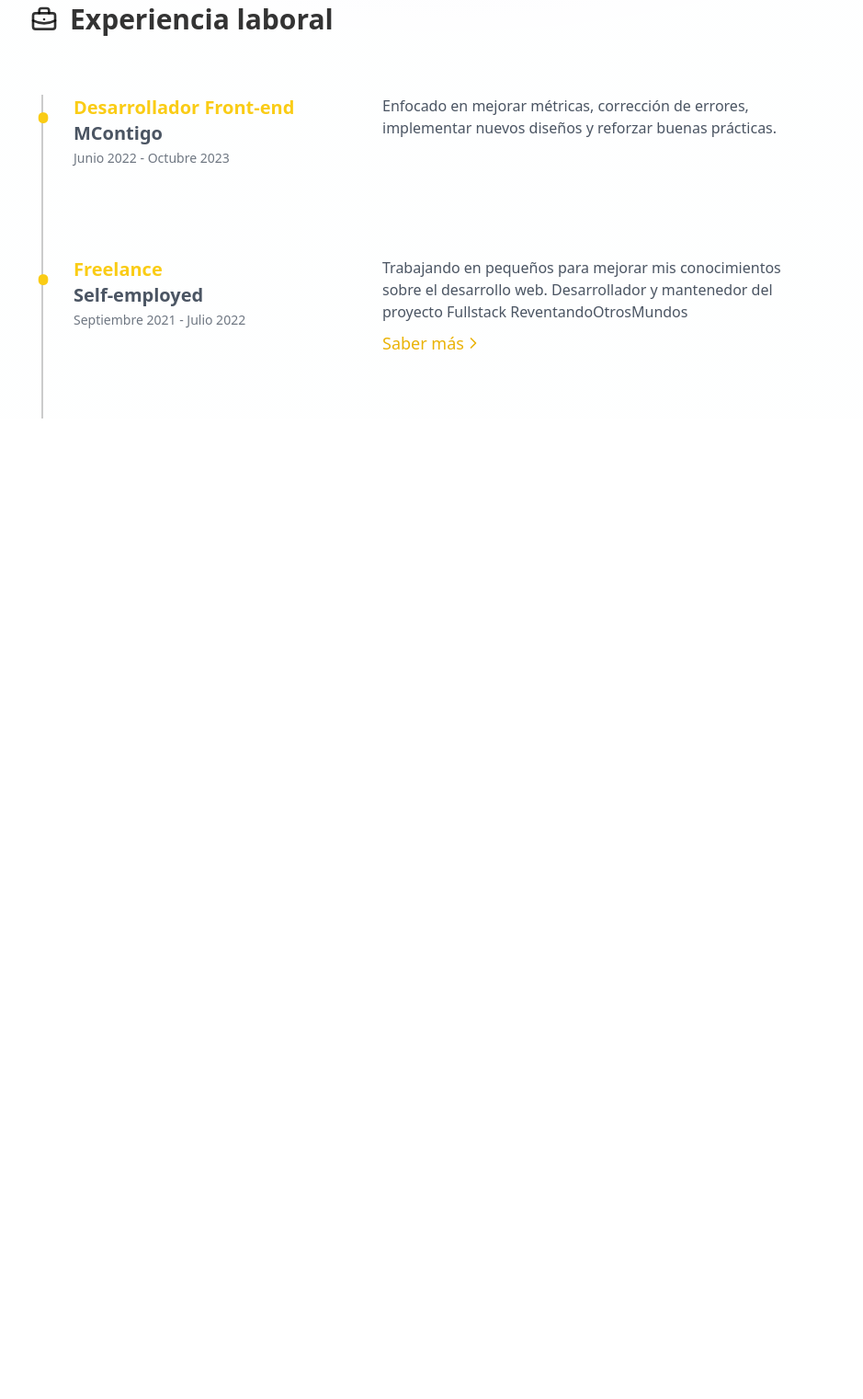
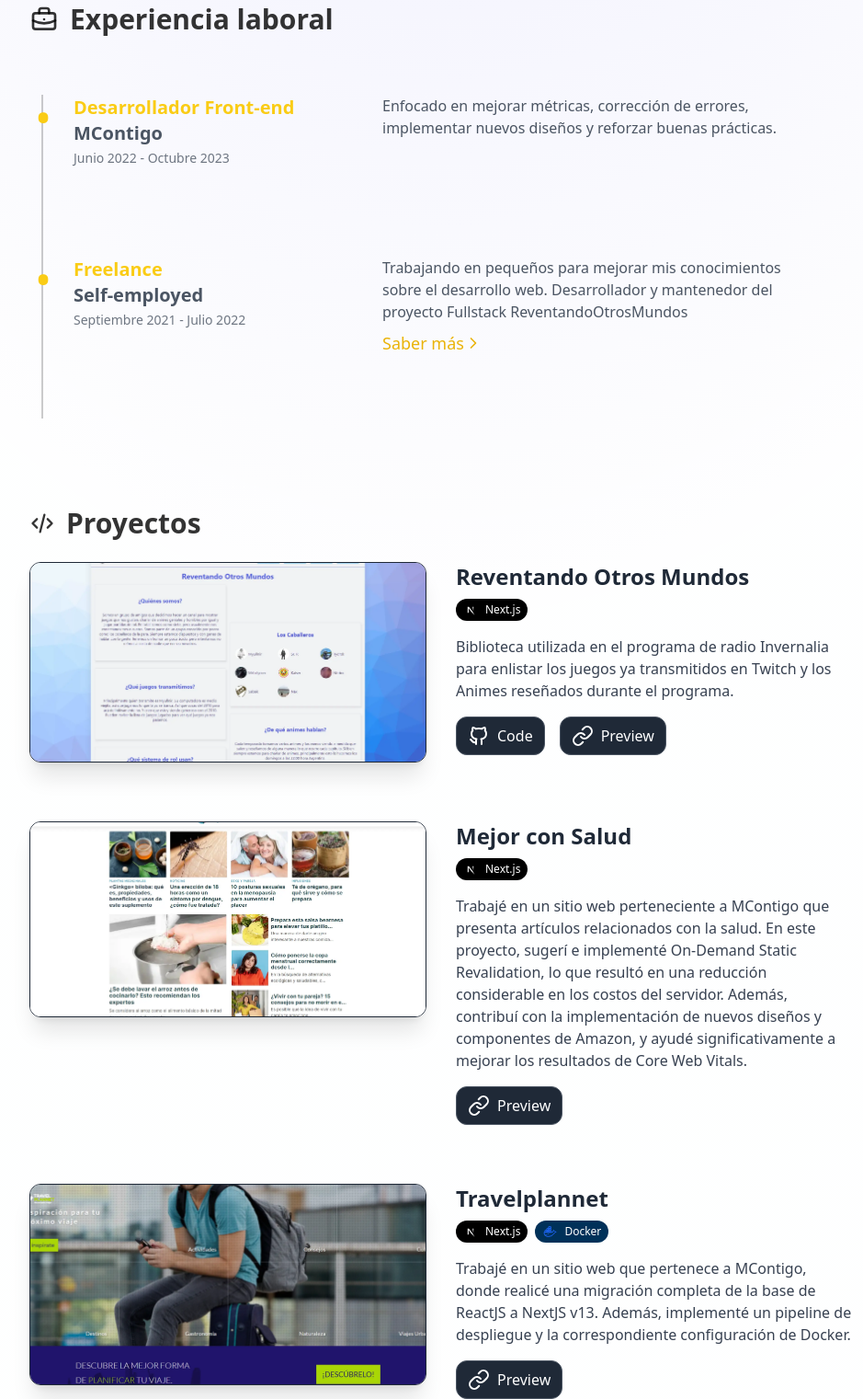
Before and after one commit to AguirreEze/portfolio2024, an Astro site: page / in a window 1280 px wide. Shown: the part 587-2108 px from the top of the page at 92% size, without its empty margins (160-1099 px from the left). Before the commit the page ends 1042 px from the top, so only its background shows below. Built offline with nearby package versions, Linux system fonts and the light colour scheme; Astro itself is replaced by a stand-in of ours.

Commit message:
feat: Projects

```diff
--- /dev/null
+++ b/src/components/Projects.astro
@@ -0,0 +1,116 @@
+---
+import GitHub from "./icons/GitHub.astro";
+import NextJS from "./icons/NextJS.astro";
+import Docker from "./icons/Docker.astro";
+import Tailwind from "./icons/Tailwind.astro";
+import Link from "./icons/Link.astro";
+import LinkButton from "./LinkButton.astro";
+
+const TAGS = {
+  NEXT: {
+    name: "Next.js",
+    class: "bg-black text-white",
+    icon: NextJS,
+  },
+  TAILWIND: {
+    name: "Tailwind CSS",
+    class: "bg-[#003159] text-white",
+    icon: Tailwind,
+  },
+  DOCKER: {
+    name: "Docker",
+    class: "bg-[#003159] text-white",
+    icon: Docker,
+  },
+};
+
+const PROJECTS = [
+  {
+    title: "Reventando Otros Mundos",
+    description:
+      "Biblioteca utilizada en el programa de radio Invernalia para enlistar los juegos ya transmitidos en Twitch y los Animes reseñados durante el programa.",
+    link: "https://reventandootrosmundos.vercel.app/",
+    github: "https://github.com/AguirreEze/reventando_otros_mundos",
+    image: "/projects/ReventandoOtrosMundos.webp",
+    imgAlt: "Project sneak peek image",
+    tags: [TAGS.NEXT],
+  },
+  {
+    title: "Mejor con Salud",
+    description:
+      "Trabajé en un sitio web perteneciente a MContigo que presenta artículos relacionados con la salud. En este proyecto, sugerí e implementé On-Demand Static Revalidation, lo que resultó en una reducción considerable en los costos del servidor. Además, contribuí con la implementación de nuevos diseños y componentes de Amazon, y ayudé significativamente a mejorar los resultados de Core Web Vitals.",
+    link: "https://mejorconsalud.as.com",
+    image: "/projects/MejorConSalud.webp",
+    imgAlt: "Project sneak peek image",
+    tags: [TAGS.NEXT],
+  },
+  {
+    title: "Travelplannet",
+    description:
+      "Trabajé en un sitio web que pertenece a MContigo, donde realicé una migración completa de la base de ReactJS a NextJS v13. Además, implementé un pipeline de despliegue y la correspondiente configuración de Docker.",
+    link: "https://travelplannet.com",
+    image: "/projects/TravelPlannet.webp",
+    imgAlt: "Project sneak peek image",
+    tags: [TAGS.NEXT, TAGS.DOCKER],
+  },
+];
+---
+
+<div class="flex flex-col gap-y-16">
+  {
+    PROJECTS.map(
+      ({ image, title, description, tags, link, github, imgAlt }) => (
+        <article class="flex flex-col space-x-0 space-y-8 group md:flex-row md:space-x-8 md:space-y-0">
+          <div class="w-full md:w-1/2">
+            <div class="relative flex flex-col items-center col-span-6 row-span-5 gap-8 transition duration-500 ease-in-out transform shadow-xl overflow-clip rounded-xl sm:rounded-xl md:group-hover:-translate-y-1 md:group-hover:shadow-2xl lg:border lg:border-gray-800 lg:hover:border-gray-700 lg:hover:bg-gray-800/50">
+              <img
+                alt={imgAlt}
+                class="object-cover object-top w-full h-56 transition duration-500 sm:h-full md:scale-110 md:group-hover:scale-105"
+                loading="lazy"
+                src={image}
+              />
+            </div>
+          </div>
+
+          <div class="w-full md:w-1/2 md:max-w-lg">
+            <h3 class="text-2xl font-bold text-gray-800 dark:text-gray-100">
+              {title}
+            </h3>
+            <div class="flex flex-wrap mt-2">
+              <ul class="flex flex-row mb-2 gap-x-2">
+                {tags.map((tag) => (
+                  <li>
+                    <span
+                      class={`flex gap-x-2 rounded-full text-xs ${tag.class} py-1 px-2 `}
+                    >
+                      <tag.icon class="size-4" />
+                      {tag.name}
+                    </span>
+                  </li>
+                ))}
+              </ul>
+
+              <div class="mt-2 text-gray-700 dark:text-gray-400">
+                {description}
+              </div>
+              <footer class="flex items-end justify-start mt-4 gap-x-4">
+                {github && (
+                  <LinkButton href={github}>
+                    <GitHub class="size-6" />
+                    Code
+                  </LinkButton>
+                )}
+                {link && (
+                  <LinkButton href={link}>
+                    <Link class="size-4" />
+                    Preview
+                  </LinkButton>
+                )}
+              </footer>
+            </div>
+          </div>
+        </article>
+      )
+    )
+  }
+</div>
--- a/src/pages/index.astro
+++ b/src/pages/index.astro
@@ -1,11 +1,12 @@
 ---
-import Layout from "@/layouts/Layout.astro"
+import Layout from "@/layouts/Layout.astro";
 
-import SectionContainer from "@/components/SectionContainer.astro"
-import Hero from "@/components/Hero.astro"
-import Briefcase from "@/components/icons/Briefcase.astro"
-import Experience from "@/components/Experience.astro"
-
+import SectionContainer from "@/components/SectionContainer.astro";
+import Hero from "@/components/Hero.astro";
+import Briefcase from "@/components/icons/Briefcase.astro";
+import Experience from "@/components/Experience.astro";
+import Projects from "@/components/Projects.astro";
+import CodeIcon from "@/components/icons/Code.astro";
 ---
 
 <Layout
@@ -14,10 +15,9 @@
 >
   <main class="px-4">
     <SectionContainer class="py-16 md:py-36">
-      <Hero>
-      </slot>
-    </Hero>
+      <Hero />
     </SectionContainer>
+  </main>
   <div class="space-y-24">
     <SectionContainer id="experiencia">
       <h2
@@ -28,6 +28,15 @@
       </h2>
       <Experience />
     </SectionContainer>
+
+    <SectionContainer id="proyectos">
+      <h2
+        class="flex items-center mb-6 text-3xl font-semibold gap-x-3 text-black/80 dark:text-white"
+      >
+        <CodeIcon class="size-7" />
+        Proyectos
+      </h2>
+      <Projects />
+    </SectionContainer>
   </div>
-  </main>
 </Layout>
```
Lines whose indentation alone changed are shown as unchanged.
